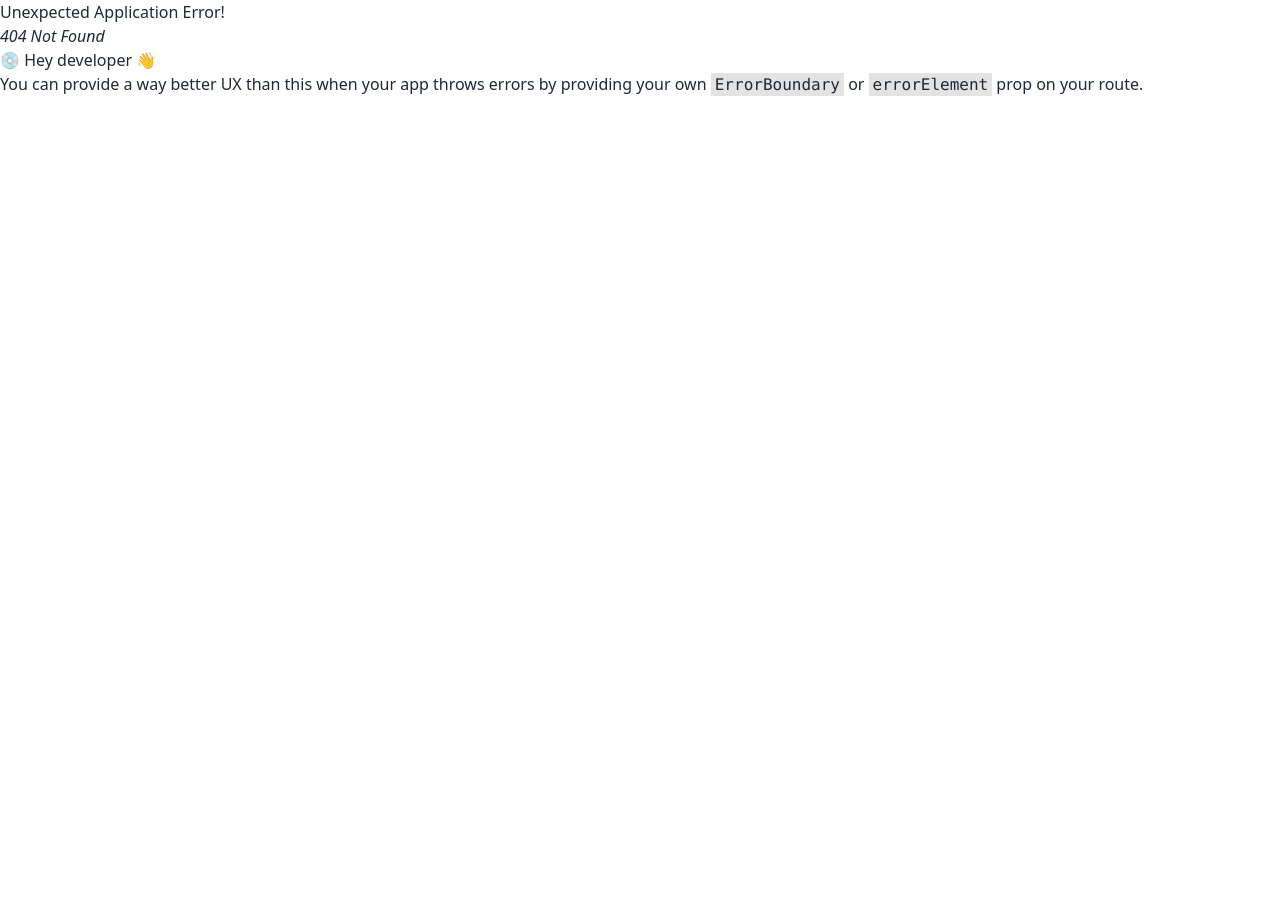
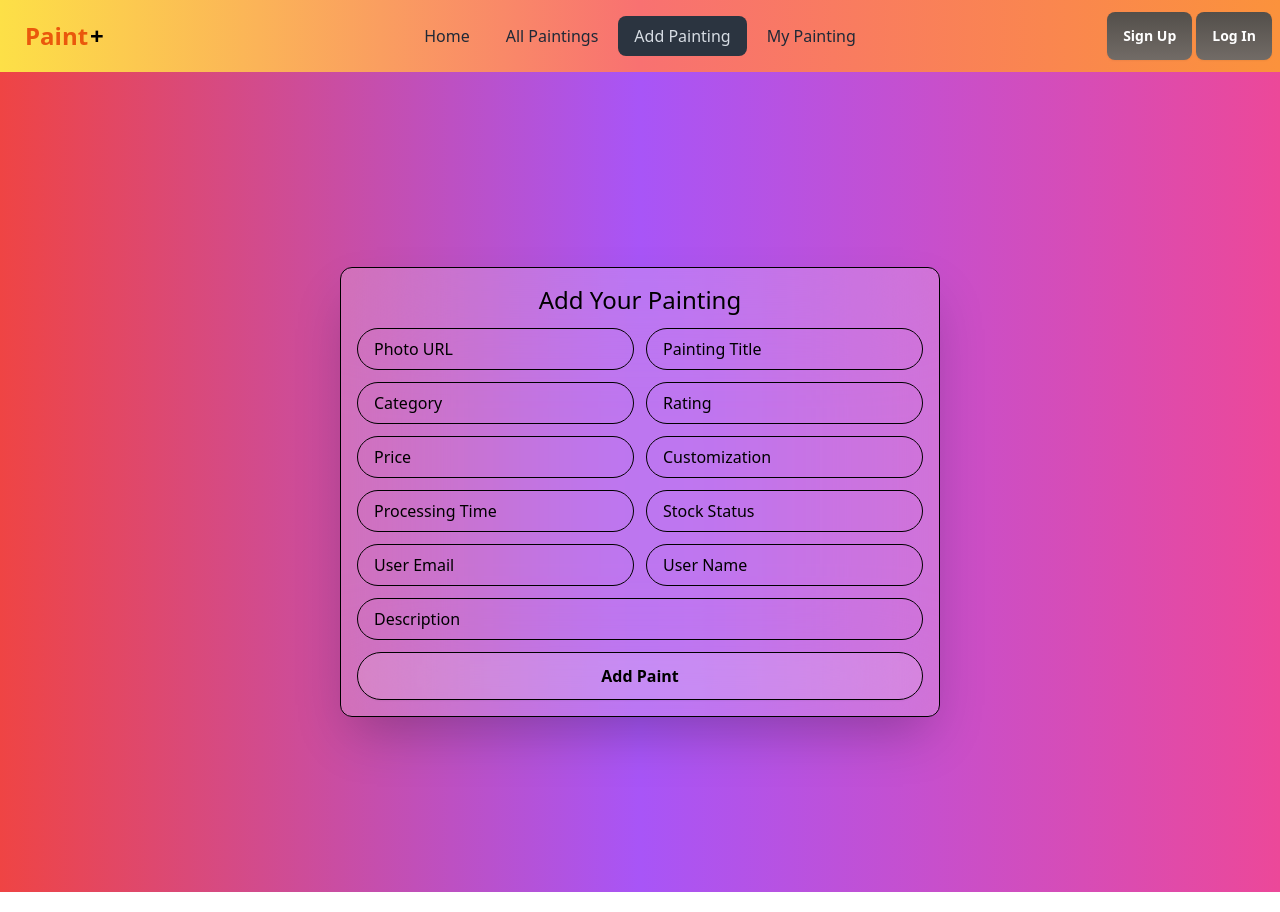
Before and after one commit to abir13719/Paint-Plus-Client, a React (Vite) app: page /add-painting in a window 1280 px wide. Before the commit this address had no page. Before the commit the page ends 800 px from the top, so only its background shows below. Built offline with nearby package versions, Linux system fonts and the light colour scheme.

Commit message:
Added Add Paint Route

```diff
--- /dev/null
+++ b/src/pages/AddPainting.jsx
@@ -0,0 +1,126 @@
+const AddPainting = () => {
+  const handleAddPaint = (e) => {
+    e.preventDefault();
+  };
+  return (
+    <div className="container mx-auto  min-h-screen flex items-center justify-center loginBg my-5">
+      <div className="bg-white/20 backdrop-blur-3xl shadow-2xl p-4 rounded-xl min-w-[360px] md:w-[600px] border border-black animate__animated animate__slideInUp">
+        <form onSubmit={handleAddPaint} className="grid grid-cols-2 gap-3">
+          <h1 className="text-center text-2xl font-medium text-black col-span-2">
+            Add Your Painting
+          </h1>
+          <div className="flex items-center justify-between border border-black rounded-full py-2 px-4 col-span-2 md:col-span-1">
+            <input
+              className="text-black w-full bg-transparent border-none outline-none font-medium placeholder:text-black placeholder:font-medium"
+              type="text"
+              name="photo"
+              placeholder="Photo URL"
+            />
+          </div>
+          <div className="flex items-center justify-between border border-black rounded-full py-2 px-4 col-span-2 md:col-span-1">
+            <input
+              className="text-black w-full bg-transparent border-none outline-none font-medium placeholder:text-black placeholder:font-medium"
+              type="text"
+              name="paintName"
+              placeholder="Painting Title"
+              required
+            />
+          </div>
+
+          <div className="flex items-center justify-between border border-black rounded-full py-2 px-4 col-span-2 md:col-span-1">
+            <input
+              className="text-black w-full bg-transparent border-none outline-none font-medium placeholder:text-black placeholder:font-medium"
+              type="text"
+              name="category"
+              placeholder="Category"
+              required
+            />
+          </div>
+          <div className="flex items-center justify-between border border-black rounded-full py-2 px-4 col-span-2 md:col-span-1">
+            <input
+              className="text-black w-full bg-transparent border-none outline-none font-medium placeholder:text-black placeholder:font-medium"
+              type="number"
+              name="rating"
+              placeholder="Rating"
+              required
+            />
+          </div>
+
+          <div className="flex items-center justify-between border border-black rounded-full py-2 px-4 col-span-2 md:col-span-1">
+            <input
+              className="text-black w-full bg-transparent border-none outline-none font-medium placeholder:text-black placeholder:font-medium"
+              type="number"
+              name="price"
+              placeholder="Price"
+              required
+            />
+          </div>
+
+          <div className="flex items-center justify-between border border-black rounded-full py-2 px-4 col-span-2 md:col-span-1">
+            <input
+              className="text-black w-full bg-transparent border-none outline-none font-medium placeholder:text-black placeholder:font-medium"
+              type="text"
+              name="customization"
+              placeholder="Customization"
+              required
+            />
+          </div>
+          <div className="flex items-center justify-between border border-black rounded-full py-2 px-4 col-span-2 md:col-span-1">
+            <input
+              className="text-black w-full bg-transparent border-none outline-none font-medium placeholder:text-black placeholder:font-medium"
+              type="text"
+              name="pTime"
+              placeholder="Processing Time"
+              required
+            />
+          </div>
+          <div className="flex items-center justify-between border border-black rounded-full py-2 px-4 col-span-2 md:col-span-1">
+            <input
+              className="text-black w-full bg-transparent border-none outline-none font-medium placeholder:text-black placeholder:font-medium"
+              type="text"
+              name="stockStatus"
+              placeholder="Stock Status"
+              required
+            />
+          </div>
+          <div className="flex items-center justify-between border border-black rounded-full py-2 px-4 col-span-2 md:col-span-1">
+            <input
+              className="text-black w-full bg-transparent border-none outline-none font-medium placeholder:text-black placeholder:font-medium"
+              type="email"
+              name="email"
+              placeholder="User Email"
+              required
+            />
+          </div>
+          <div className="flex items-center justify-between border border-black rounded-full py-2 px-4 col-span-2 md:col-span-1">
+            <input
+              className="text-black w-full bg-transparent border-none outline-none font-medium placeholder:text-black placeholder:font-medium"
+              type="text"
+              name="userName"
+              placeholder="User Name"
+              required
+            />
+          </div>
+          <div className="flex items-center justify-between border border-black rounded-full py-2 px-4 col-span-2">
+            <input
+              className="text-black w-full bg-transparent border-none outline-none font-medium placeholder:text-black placeholder:font-medium"
+              type="text"
+              name="description"
+              placeholder="Description"
+              required
+            />
+          </div>
+          <div className="col-span-2">
+            <input
+              className=" text-black w-full btn text-base rounded-full bg-white/10 border border-black backdrop-blur-3xl hover:bg-white/20 hover:border-black"
+              type="submit"
+              value="Add Paint"
+            />
+          </div>
+        </form>
+      </div>
+    </div>
+  );
+};
+
+export default AddPainting;
--- a/src/providers/RouterProvider.jsx
+++ b/src/providers/RouterProvider.jsx
@@ -3,6 +3,7 @@ import MainBase from "../pages/MainBase";
 import Home from "../pages/Home";
 import SignUp from "../pages/SignUp";
 import LogIn from "../pages/LogIn";
+import AddPainting from "../pages/AddPainting";
 
 const router = createBrowserRouter([
   {
@@ -12,6 +13,10 @@ const router = createBrowserRouter([
       {
         path: "/",
         element: <Home></Home>,
+      },
+      {
+        path: "/add-painting",
+        element: <AddPainting></AddPainting>,
       },
       {
         path: "/sign-up",
```
